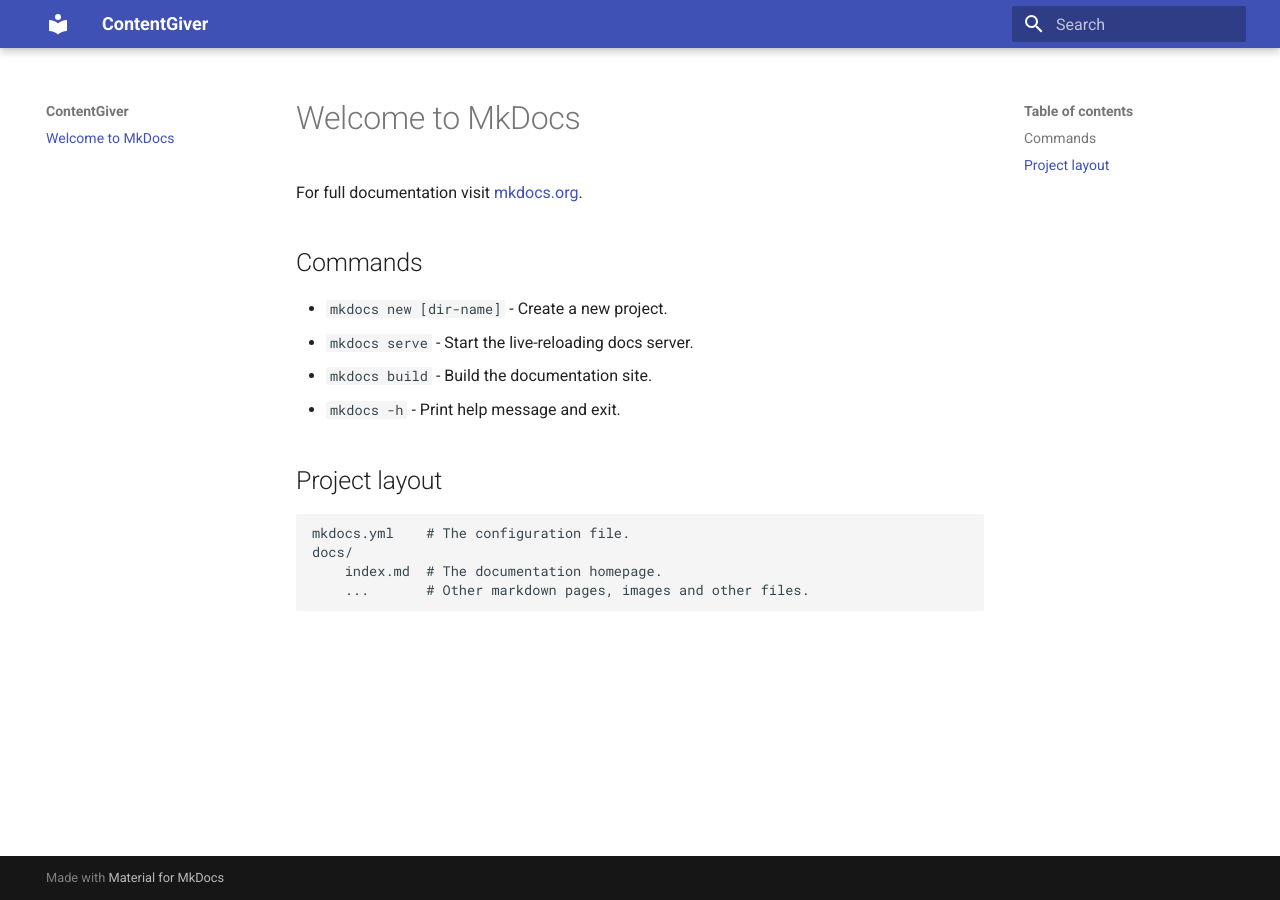
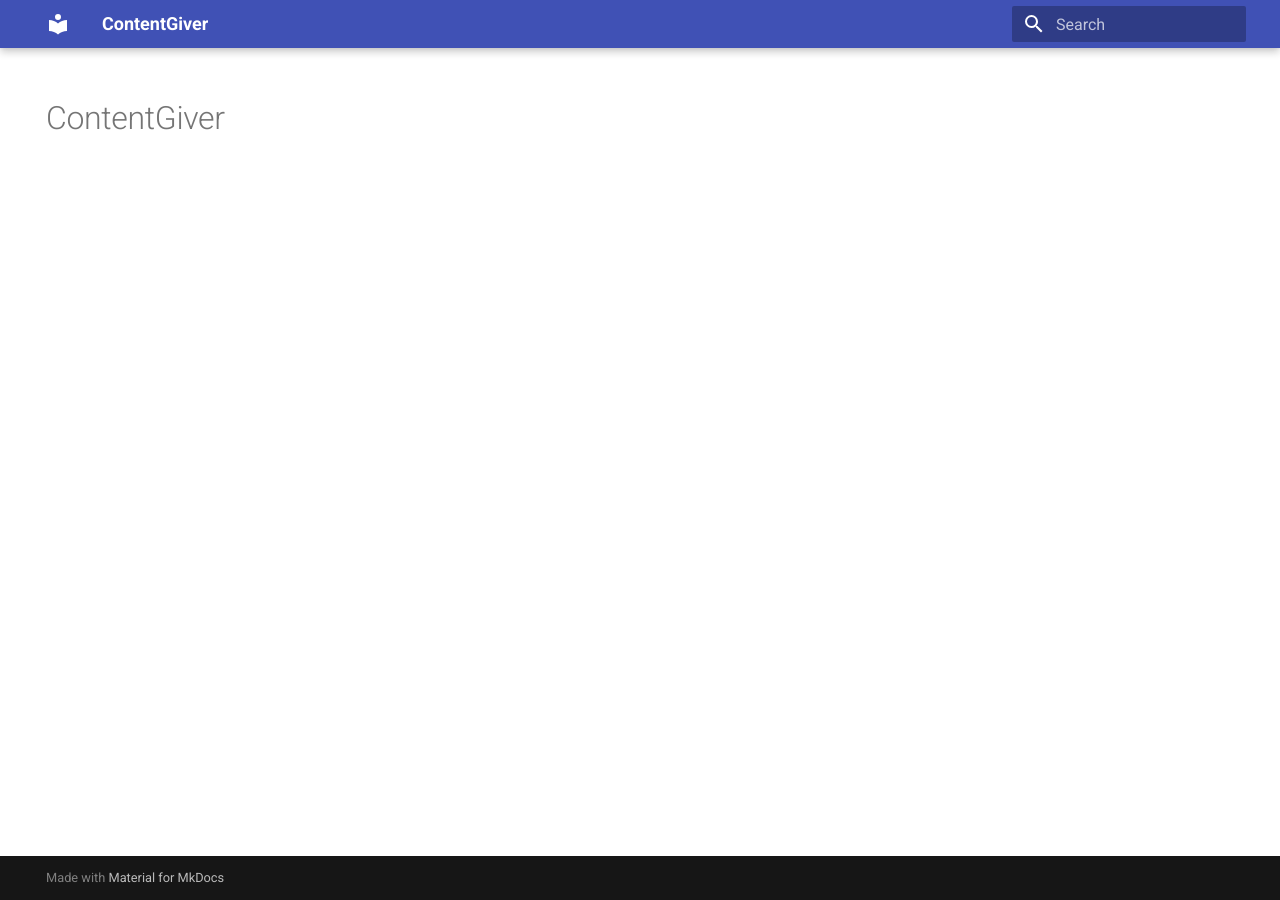
Before and after one commit to Contentgiver/ContentGiver.github.io, an MkDocs documentation site: the page built from docs/index.md, in a window 1280 px wide. Built offline with MkDocs 1.6.1 and Material for MkDocs 9.7.7, drawn with Linux system fonts in a browser that asks for light colours.

Commit message:
Add home

```diff
--- a/docs/index.md
+++ b/docs/index.md
@@ -1,17 +1,7 @@
-# Welcome to MkDocs
+---
+hide:
+    toc: true
+    navigation: true
+---
 
-For full documentation visit [mkdocs.org](https://www.mkdocs.org).
-
-## Commands
-
-* `mkdocs new [dir-name]` - Create a new project.
-* `mkdocs serve` - Start the live-reloading docs server.
-* `mkdocs build` - Build the documentation site.
-* `mkdocs -h` - Print help message and exit.
-
-## Project layout
-
-    mkdocs.yml    # The configuration file.
-    docs/
-        index.md  # The documentation homepage.
-        ...       # Other markdown pages, images and other files.
+# ContentGiver
```
